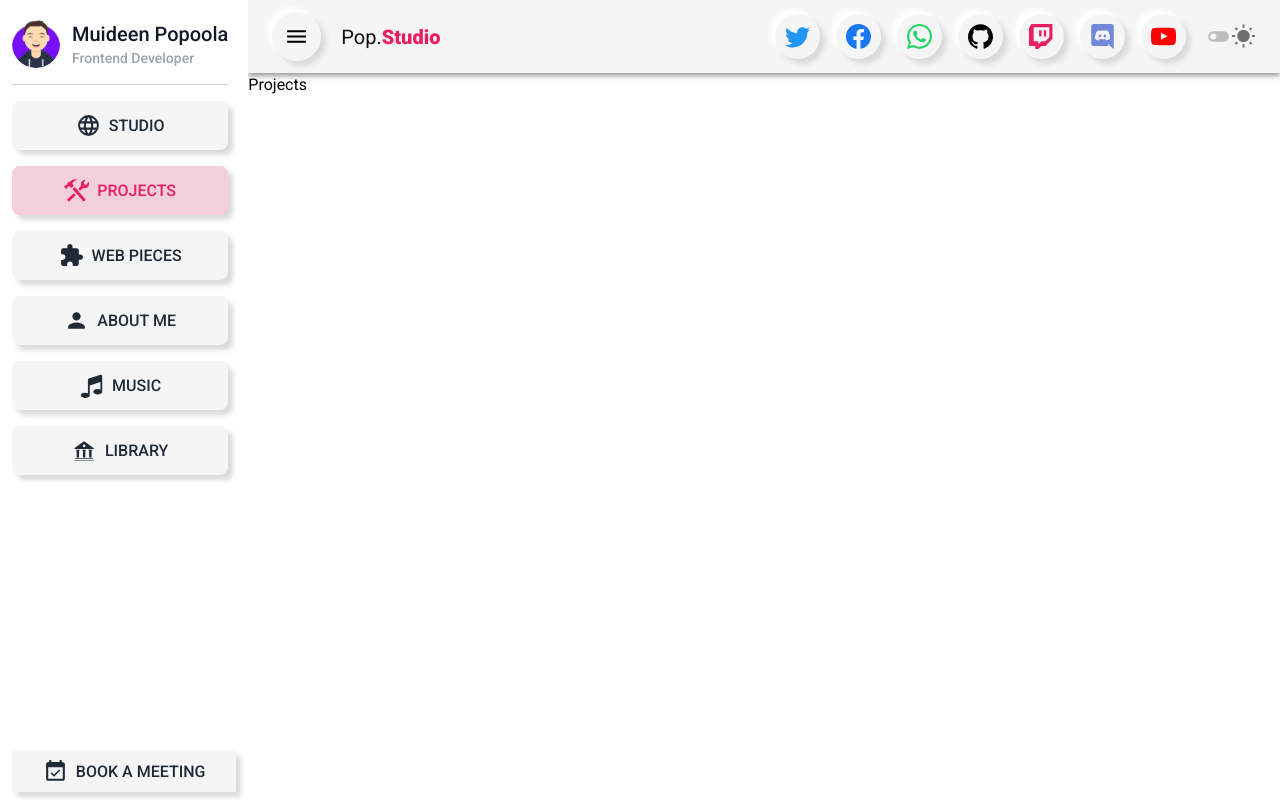
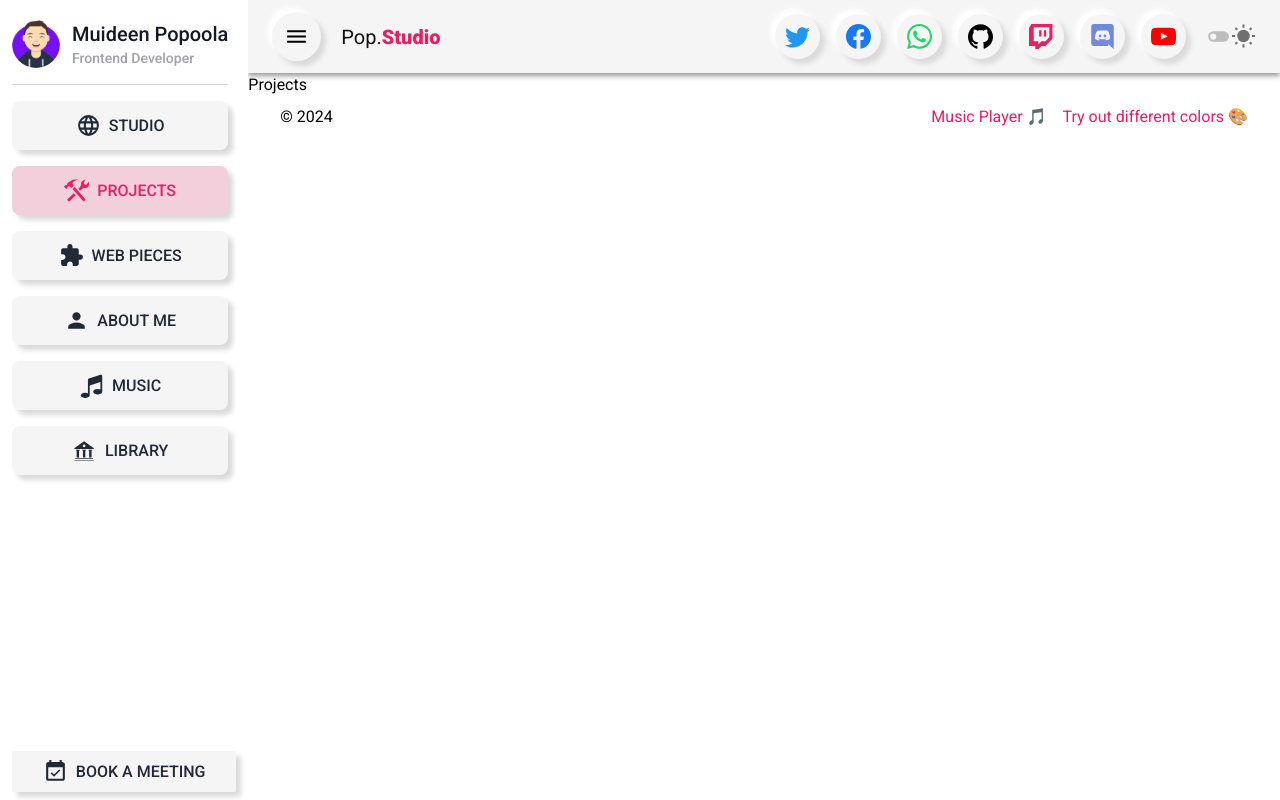
Before and after one commit to techymuideen/studio, a React (Vite) app: page /projects in a window 1280 px wide. Built offline with nearby package versions, Linux system fonts and the light colour scheme.

Commit message:
Finish the studio ui

```diff
--- a/src/features/studio/Studio.jsx
+++ b/src/features/studio/Studio.jsx
@@ -8,6 +8,12 @@ import StudioCard from "./StudioCard";
 
 const Studio = () => {
   const ctx = useContext(ThemeContext);
+  const date = new Date("October 13, 2021 08:11:00");
+  const now = new Date();
+
+  let years = (now.getTime() - date.getTime()) / 1000;
+  years /= 60 * 60 * 24;
+  const experience = Math.abs(Math.round(years / 365.25));
 
   return (
     <div className="h-[100%] w-[100%] bg-studio-light bg-cover px-14 dark:bg-studio-dark">
@@ -24,7 +30,8 @@ const Studio = () => {
               <a className="font-medium underline" href="">
                 {ctx.darkTheme ? "TechyMuideen" : "Muideen Popoola"}
               </a>
-              . A Frontend Developer with over three years coding experience.
+              . A Frontend Developer with over {experience} years coding
+              experience.
             </p>
             <p className="mt-3 text-xs">
               Also part time debater + gamer 🎤👾🎮
--- a/src/ui/AppLayout.jsx
+++ b/src/ui/AppLayout.jsx
@@ -3,6 +3,7 @@ import { Outlet } from "react-router-dom";
 import Header from "./Header";
 import SideBar from "./SideBar";
 import ThemeContext from "../../store/theme-context";
+import Footer from "./Footer";
 
 const AppLayout = () => {
   const [dark, setDark] = useState(false);
@@ -32,6 +33,7 @@ const AppLayout = () => {
           <main className="">
             <Outlet />
           </main>
+          <Footer />
         </div>
       </div>
     </ThemeContext.Provider>
--- /dev/null
+++ b/src/ui/Footer.jsx
@@ -0,0 +1,21 @@
+import { Link } from "react-router-dom";
+
+const now = new Date();
+const year = now.getFullYear();
+
+const Footer = () => {
+  return (
+    <div className="flex w-[100%] gap-4 bg-[#fff] px-8 py-2 text-pink dark:bg-black">
+      <p className="text-base font-normal text-light-black dark:text-[#fff]">
+        &copy; {year}
+      </p>
+
+      <Link className="ml-auto" to="">
+        Music Player 🎵
+      </Link>
+      <Link to="">Try out different colors 🎨</Link>
+    </div>
+  );
+};
+
+export default Footer;
```
